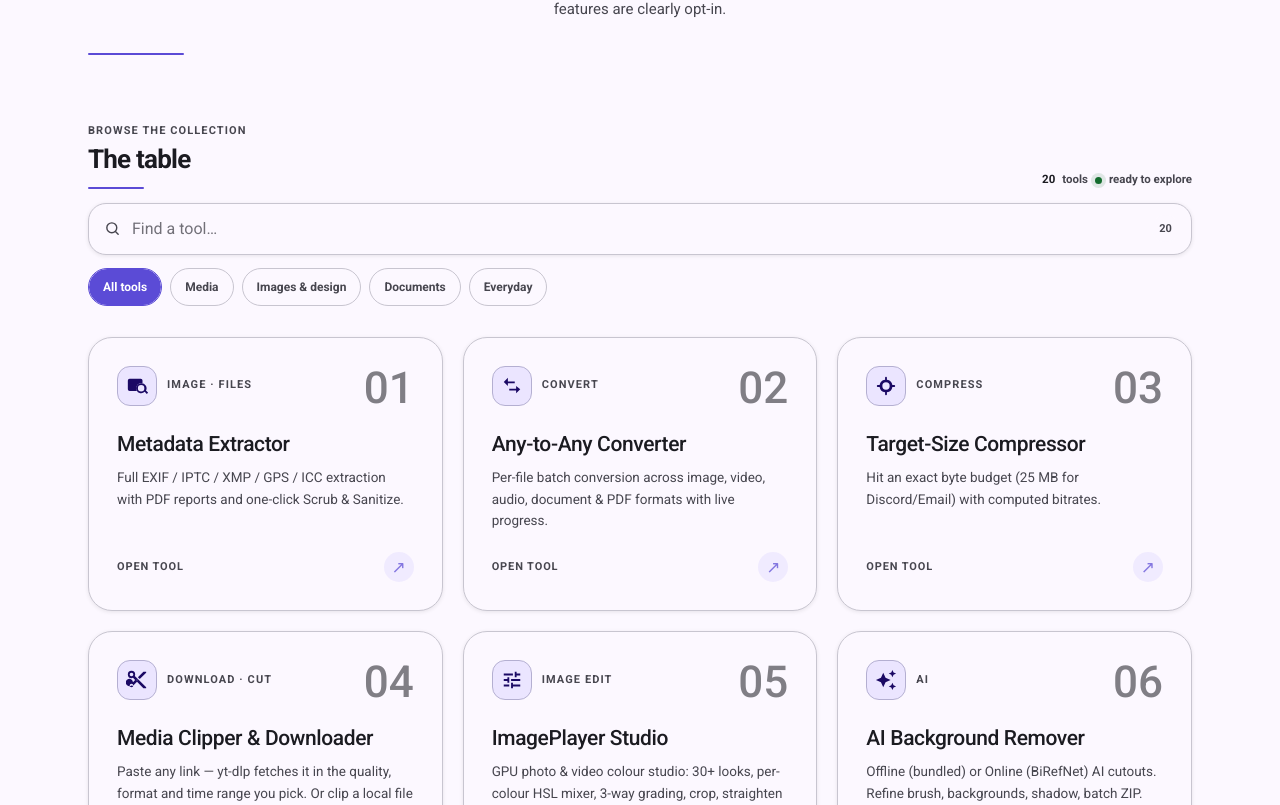
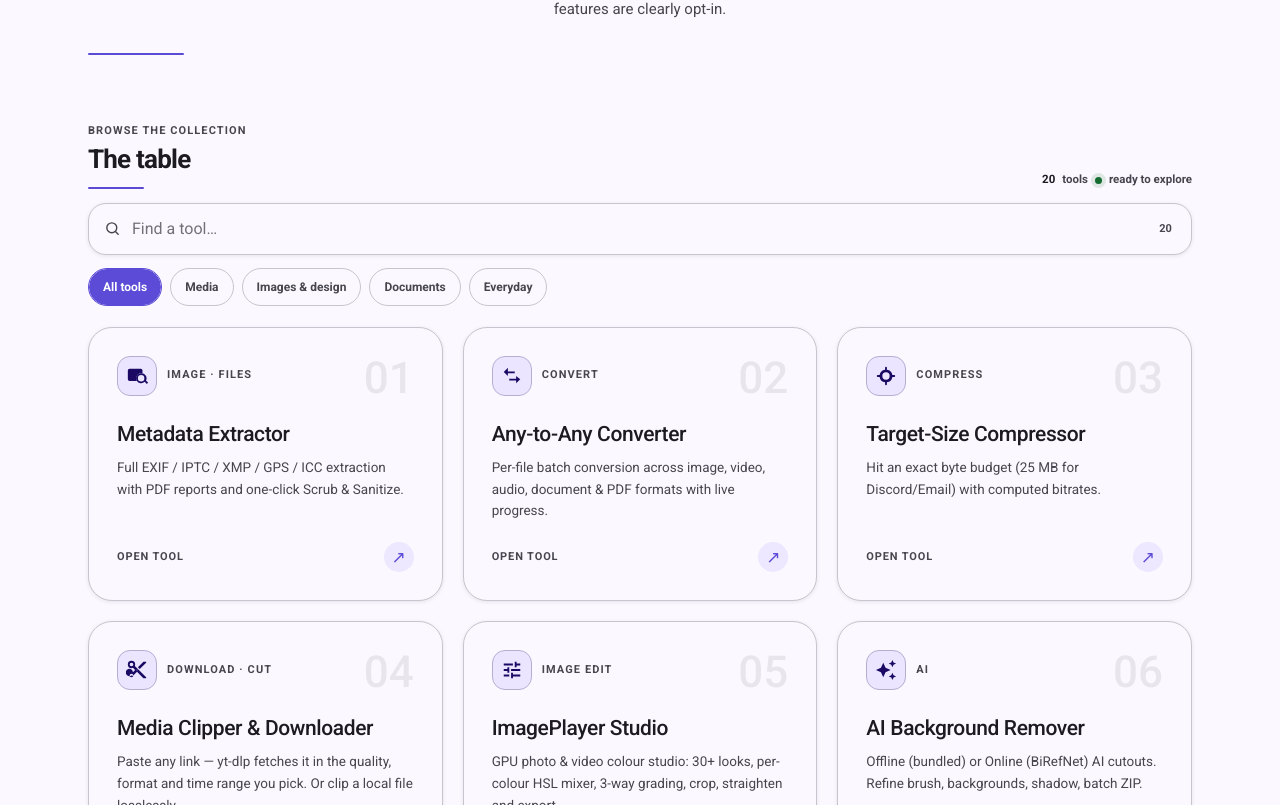
Before and after one commit to sadapay404/TheToolTable, a React (Vite) app: page / in a window 1280 px wide. Shown: the part 495-1300 px from the top of the page. Built offline with nearby package versions, Linux system fonts and the light colour scheme.

Commit message:
fix: keep lite cards off scroll hot path
Co-authored-by: arena-agent <297053741+arena-agent@users.noreply.github.com>

```diff
--- a/src/components/ToolCard.jsx
+++ b/src/components/ToolCard.jsx
@@ -4,12 +4,53 @@ import { ToolIcon } from './ToolIcon.jsx'
 import { useRipple } from '../lib/ripple.js'
 import { EASE, DURATION, t, riseIn, useMagnetic } from '../lib/motion.js'
 
+/* ----------------------------------------------------------- Lite desktop --
+   Lite is deliberately a normal DOM surface. It keeps native keyboard/click and
+   preload behaviour, but does not create a scroll observer, ResizeObserver,
+   MotionValue springs, or pointer-tracking work for every card in the grid. */
+function LiteSurface({ tool, onOpen }) {
+  return (
+    <div className="h-full">
+      <button
+        type="button"
+        className="card3d card3d--static group block h-full w-full text-left"
+        data-tool-id={tool.id}
+        aria-label={`Open ${tool.name}`}
+        onPointerEnter={() => tool.comp?.preload?.()}
+        onFocus={() => tool.comp?.preload?.()}
+        onClick={() => onOpen(tool)}
+      >
+        <div className="sheen" aria-hidden="true" />
+        <div className="inner relative h-full p-5 sm:p-7" style={{ transform: 'none', transformStyle: 'flat' }}>
+          <div className="card-content flex min-h-full flex-col gap-4 sm:gap-5" style={{ transformStyle: 'flat' }}>
+            <div className="flex items-start justify-between gap-3">
+              <div className="flex min-w-0 items-center gap-2.5">
+                <span className="tool-icon shrink-0" aria-hidden="true"><ToolIcon name={tool.icon} size={22} /></span>
+                <span className="eyebrow truncate">{tool.tag}</span>
+              </div>
+              <span className="ghost-num shrink-0" aria-hidden="true">{String(tool.n).padStart(2, '0')}</span>
+            </div>
+            <div className="min-h-[88px]">
+              <h3 className="display font-semibold text-[19px] sm:text-[21px] leading-snug">{tool.name}</h3>
+              <p className="text-[13.5px] leading-relaxed mt-2" style={{ color: 'var(--on-surface-variant)' }}>{tool.desc}</p>
+            </div>
+            <div className="mt-auto flex items-center justify-between">
+              <span className="text-[11px] font-semibold tracking-[0.08em] uppercase" style={{ color: 'var(--on-surface-variant)' }}>Open tool</span>
+              <span className="card-arrow" aria-hidden="true">↗</span>
+            </div>
+          </div>
+        </div>
+      </button>
+    </div>
+  )
+}
+
 /* ---------------------------------------------------------------- desktop --
-   The original 3-D card: pointer-tracked tilt, layered parallax and a sheen.
-   Untouched in spirit, only the emoji swapped for the SVG mark. */
+   Balanced and Full retain the pointer-tracked 3-D tilt, layered parallax and
+   sheen. Lite takes the static branch above before these subscriptions mount. */
 function TiltSurface({ tool, onOpen, i, level }) {
   const reduceMotion = useReducedMotion()
-  const maxTilt = reduceMotion ? 0 : level === 'lite' ? 4 : level === 'balanced' ? 7 : 11
+  const maxTilt = reduceMotion ? 0 : level === 'balanced' ? 7 : 11
   const pointerX = useMotionValue(0)
   const pointerY = useMotionValue(0)
   const smoothX = useSpring(pointerX, { stiffness: 180, damping: 22, mass: 0.45 })
@@ -20,18 +61,17 @@ function TiltSurface({ tool, onOpen, i, level }) {
   const lightY = useTransform(smoothY, [-1, 1], ['8%', '92%'])
   const contentX = useTransform(smoothX, [-1, 1], [-2.5, 2.5])
   const contentY = useTransform(smoothY, [-1, 1], [-1.5, 1.5])
-  const hoverLift = reduceMotion ? -1 : level === 'lite' ? -3 : -7
-  const hoverDepth = reduceMotion ? 0 : level === 'lite' ? 5 : 20
+  const hoverLift = reduceMotion ? -1 : -7
+  const hoverDepth = reduceMotion ? 0 : 20
 
   /* Magnetism lives on an outer wrapper so it composes with the tilt's own
      rotate/scale instead of fighting it for the `x`/`y` channels. */
-  /* Scroll-linked depth: each card drifts as it crosses the viewport, so the grid
-     reads as a stack rather than a flat wall. The travel window is measured from
-     the card's own document position — scroll-linked, so it costs nothing per
-     frame beyond a transform. */
+  /* Scroll-linked depth is reserved for Balanced and Full. The travel window is
+     measured from the card's own document position so the grid reads as a stack
+     rather than a flat wall; Lite never mounts this path. */
   const stageRef = useRef(null)
   const { scrollY: cardScrollY } = useScroll()
-  const depth = reduceMotion ? 0 : level === 'lite' ? 10 : level === 'balanced' ? 18 : 24
+  const depth = reduceMotion ? 0 : level === 'balanced' ? 18 : 24
   const [travel, setTravel] = useState(() => [0, 1])
   useEffect(() => {
     const el = stageRef.current
@@ -49,7 +89,7 @@ function TiltSurface({ tool, onOpen, i, level }) {
   const cardParallax = useTransform(cardScrollY, travel, [depth, -depth])
 
   const magnet = useMagnetic({
-    strength: reduceMotion ? 0 : level === 'lite' ? 0.14 : level === 'balanced' ? 0.22 : 0.3,
+    strength: reduceMotion ? 0 : level === 'balanced' ? 0.22 : 0.3,
     max: 16,
     disabled: reduceMotion,
   })
@@ -71,7 +111,7 @@ function TiltSurface({ tool, onOpen, i, level }) {
     rest: { y: 0, z: 0, scale: 1, transition: t(DURATION.medium2, EASE.emphasized) },
     hover: {
       y: hoverLift, z: hoverDepth,
-      scale: reduceMotion ? 1 : level === 'lite' ? 1.01 : 1.025,
+      scale: reduceMotion ? 1 : 1.025,
       transition: { ...t(DURATION.medium2, EASE.emphasized), staggerChildren: 0.035, delayChildren: 0.015 },
     },
     tap: { y: 0, z: 0, scale: reduceMotion ? 1 : 0.985, transition: t(DURATION.short3, EASE.emphasizedAccelerate) },
@@ -98,13 +138,13 @@ function TiltSurface({ tool, onOpen, i, level }) {
     <motion.div
       ref={stageRef}
       className="tilt-stage h-full"
-      style={{ perspective: level === 'lite' ? 850 : 1100, x: magnet.x, y: stageY }}
+      style={{ perspective: 1100, x: magnet.x, y: stageY }}
       onPointerMove={magnet.onPointerMove}
       onPointerLeave={magnet.onPointerLeave}
     >
     <motion.div
       className="h-full"
-      initial={reduceMotion ? false : { opacity: 0, y: level === 'lite' ? 18 : 34, scale: level === 'lite' ? 0.97 : 0.92, filter: level === 'lite' ? 'blur(0px)' : 'blur(8px)' }}
+      initial={reduceMotion ? false : { opacity: 0, y: 34, scale: 0.92, filter: 'blur(8px)' }}
       whileInView={{ opacity: 1, y: 0, scale: 1, filter: 'blur(0px)' }}
       viewport={{ once: true, amount: 0.16 }}
       transition={reduceMotion ? { duration: 0 } : { ...t(DURATION.long2, EASE.emphasizedDecelerate), delay: 0.05 * (i % 8) }}
@@ -224,7 +264,8 @@ function PhoneSurface({ tool, onOpen, onLongPress, index }) {
  */
 export default function ToolCard({ tool, onOpen, onLongPress, i, level = 'full', isPhone = false }) {
   if (isPhone) return <PhoneSurface tool={tool} onOpen={onOpen} onLongPress={onLongPress} index={i} />
+  if (level === 'lite') return <LiteSurface tool={tool} onOpen={onOpen} />
   return <TiltSurface tool={tool} onOpen={onOpen} i={i} level={level} />
 }
 
-export { PhoneSurface, TiltSurface }
+export { LiteSurface, PhoneSurface, TiltSurface }
--- a/src/styles.css
+++ b/src/styles.css
@@ -102,6 +102,16 @@ html[data-theme="oled"] body::after, html[data-theme="cyberpunk"] body::after, h
   border-color: color-mix(in srgb, var(--primary, var(--accent)) 45%, var(--border));
   box-shadow: var(--shadow-lg);
 }
+/* Lite cards are intentionally flat: the press response stays tactile without
+   creating a tilt or parallax compositing path for every result in the grid. */
+.card3d--static {
+  transform-style: flat;
+  backface-visibility: visible;
+  transition: transform .15s ease, box-shadow .2s ease, border-color .2s ease;
+}
+.card3d--static:active { transform: scale(.985); }
+.card3d--static .card-content,
+.card3d--static .tool-icon { transform-style: flat; }
 .card3d:focus-visible { outline: 3px solid color-mix(in srgb, var(--primary, var(--accent)) 38%, transparent); outline-offset: 3px; }
 .card3d .inner { position: relative; z-index: 1; transform: translateZ(30px); transform-style: preserve-3d; }
 .card3d .card-content { transform-style: preserve-3d; }
```
Also changed, not shown: 2 other files (tests, documents, lock files or other folders).
